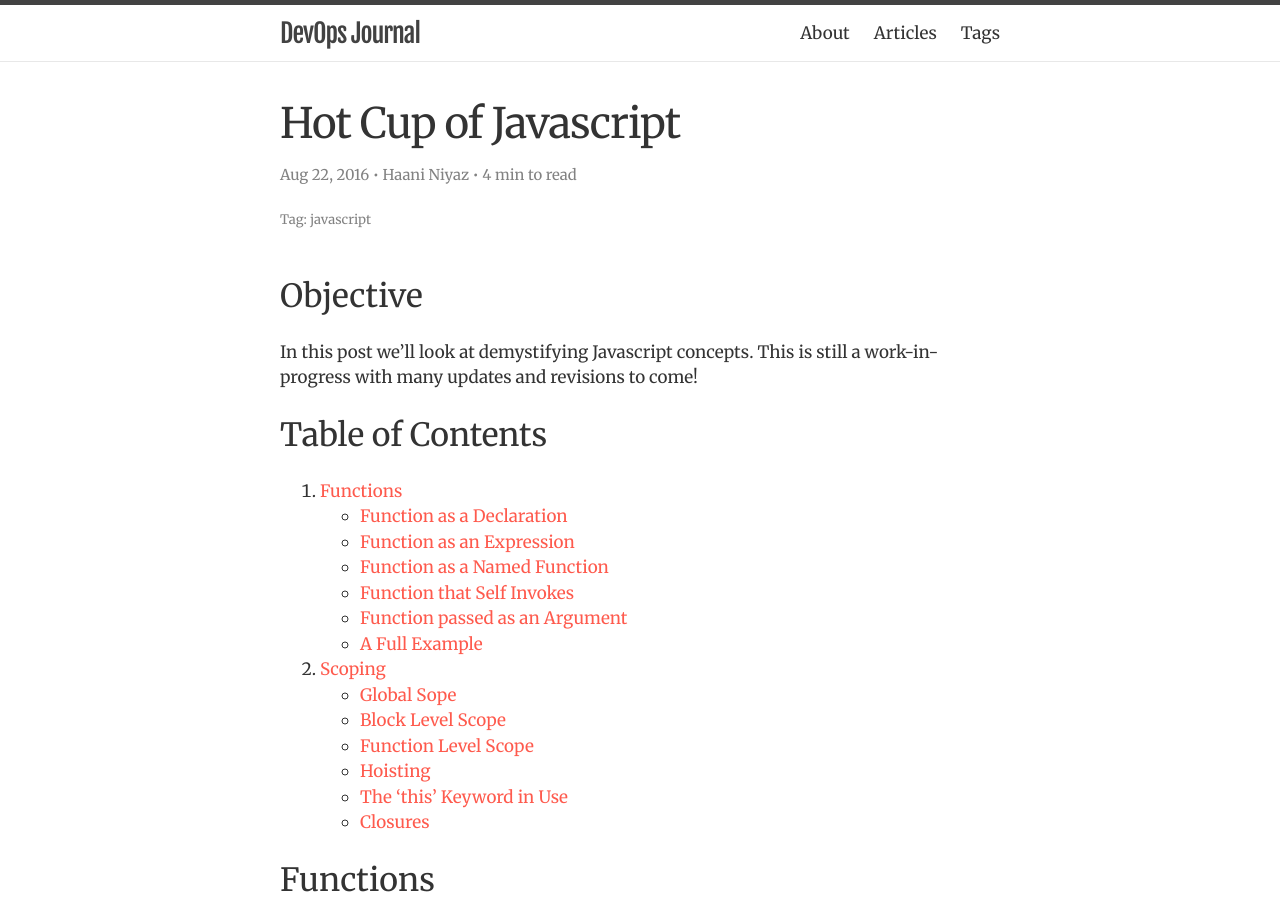
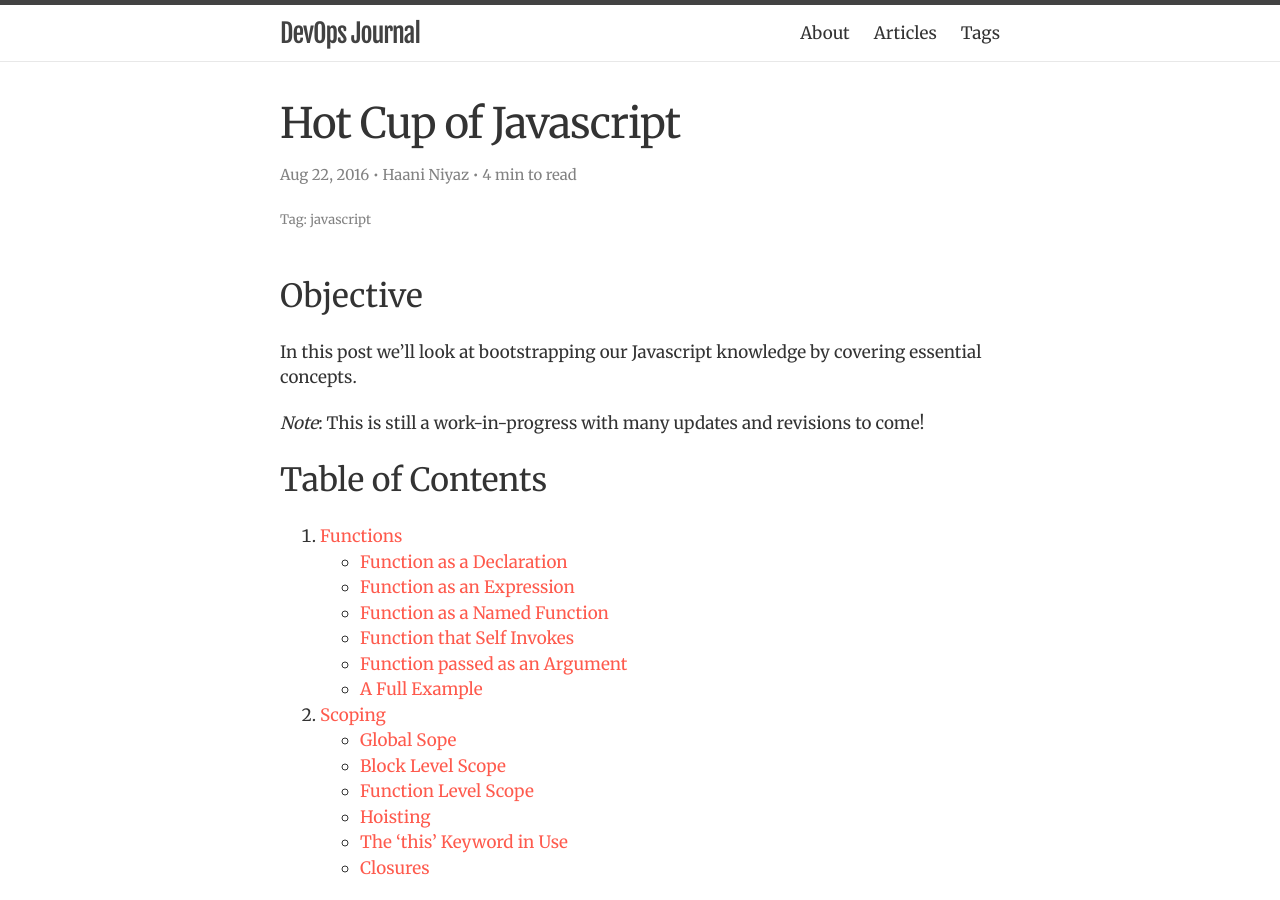
Before and after one commit to haani-niyaz/devops-journal, a Jekyll site: the page built from _posts/2016-08-22-hot-cup-of-javascript.markdown, in a window 1280 px wide and 900 px high. Built offline with Jekyll 4.4.1, drawn with Linux system fonts in a browser that asks for light colours; nearby versions of some CDN libraries.

Commit message:
Rephrase objective

```diff
--- a/_posts/2016-08-22-hot-cup-of-javascript.markdown
+++ b/_posts/2016-08-22-hot-cup-of-javascript.markdown
@@ -8,7 +8,9 @@ tags:  javascript
 
 ## Objective
 
-In this post we'll look at demystifying Javascript concepts. This is still a work-in-progress with many updates and revisions to come!
+In this post we'll look at bootstrapping our Javascript knowledge by covering essential concepts.
+
+*Note*: This is still a work-in-progress with many updates and revisions to come!
 
 ## Table of Contents
 
```
